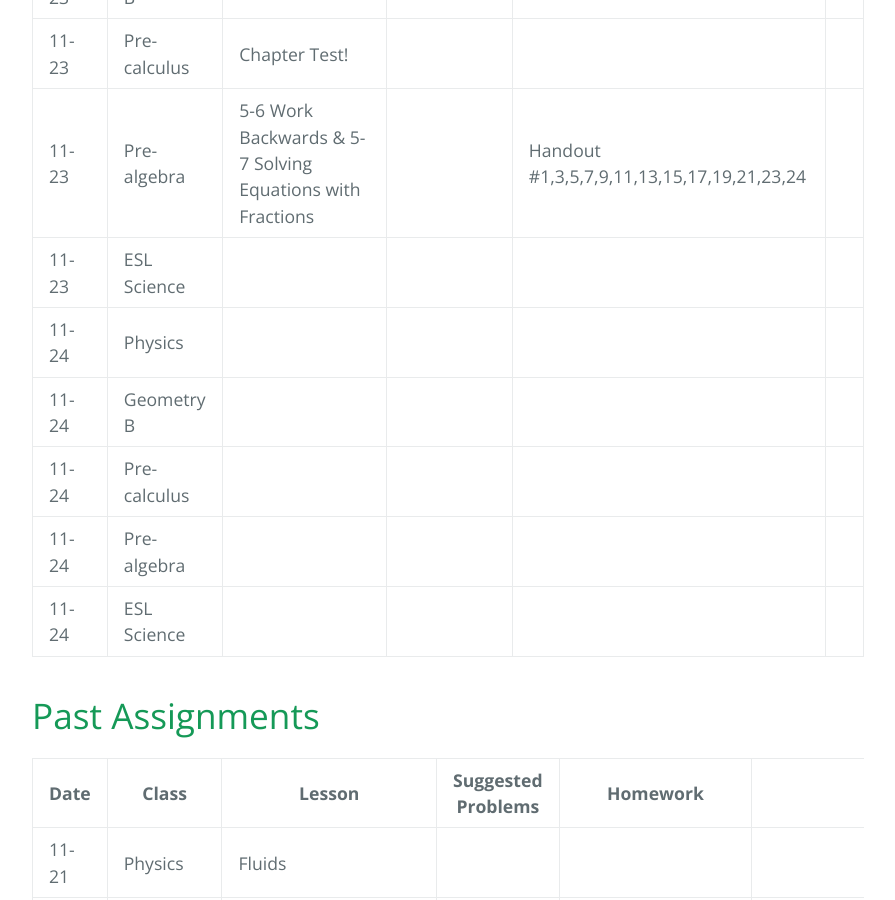
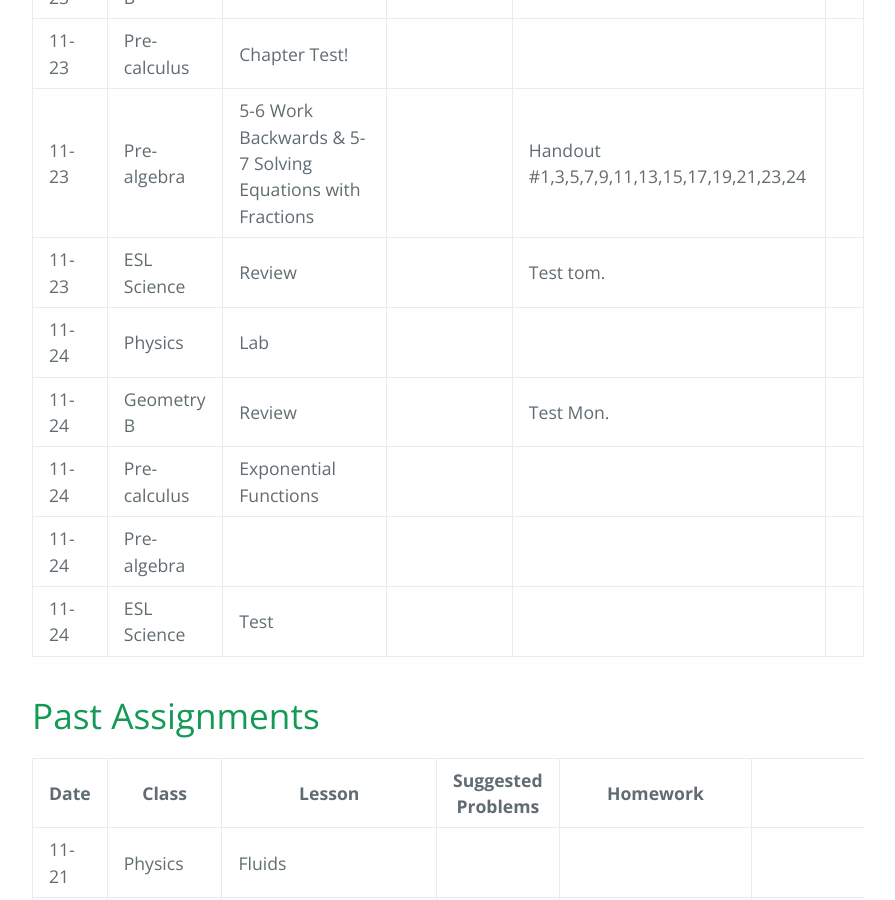
Before and after one commit to gpayoo/gpayoo, a Jekyll site: the page built from index.md, in a window 1280 px wide and 900 px high, scrolled down 1240 px. Shown: the whole window, without its empty margins (192-1087 px from the left). Built offline with Jekyll 4.4.1, drawn with Linux system fonts in a browser that asks for light colours; our own code applies the rules of GitHub Pages for plain Markdown files.

Commit message:
Update index.md

```diff
--- a/index.md
+++ b/index.md
@@ -19,12 +19,12 @@ layout: default
 | 11-23 | Geometry B |Review | | Test Mon.|
 | 11-23 | Pre-calculus | Chapter Test!  | |
 | 11-23 | Pre-algebra | 5-6 Work Backwards & 5-7 Solving Equations with Fractions | | Handout #1,3,5,7,9,11,13,15,17,19,21,23,24
-| 11-23 | ESL Science |  |  |
-| 11-24 | Physics |  | |
-| 11-24 | Geometry B | | | |
-| 11-24 | Pre-calculus |   | |
+| 11-23 | ESL Science | Review  |  |  Test tom.
+| 11-24 | Physics |  Lab | |
+| 11-24 | Geometry B | Review | | Test Mon.|
+| 11-24 | Pre-calculus | Exponential Functions   | |
 | 11-24 | Pre-algebra |  | |
-| 11-24 | ESL Science |  |  |
+| 11-24 | ESL Science | Test |  |
 
 # [](#header-2) Past Assignments
 
```
